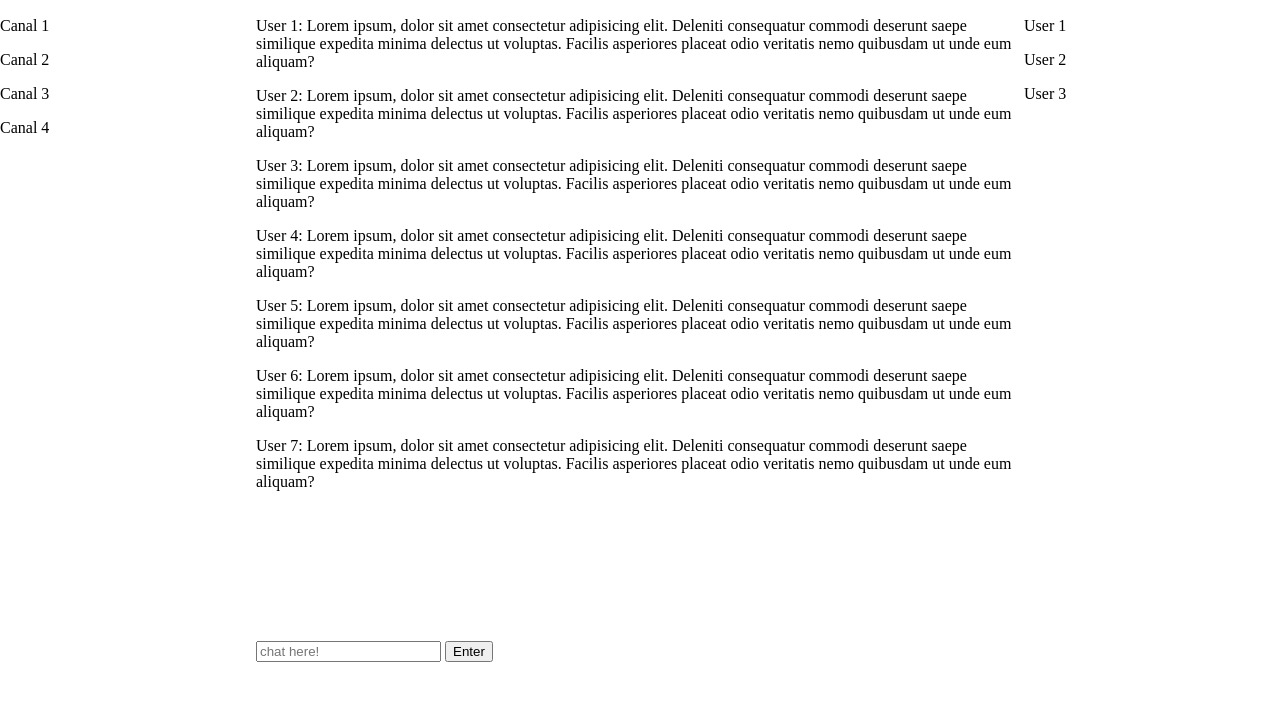
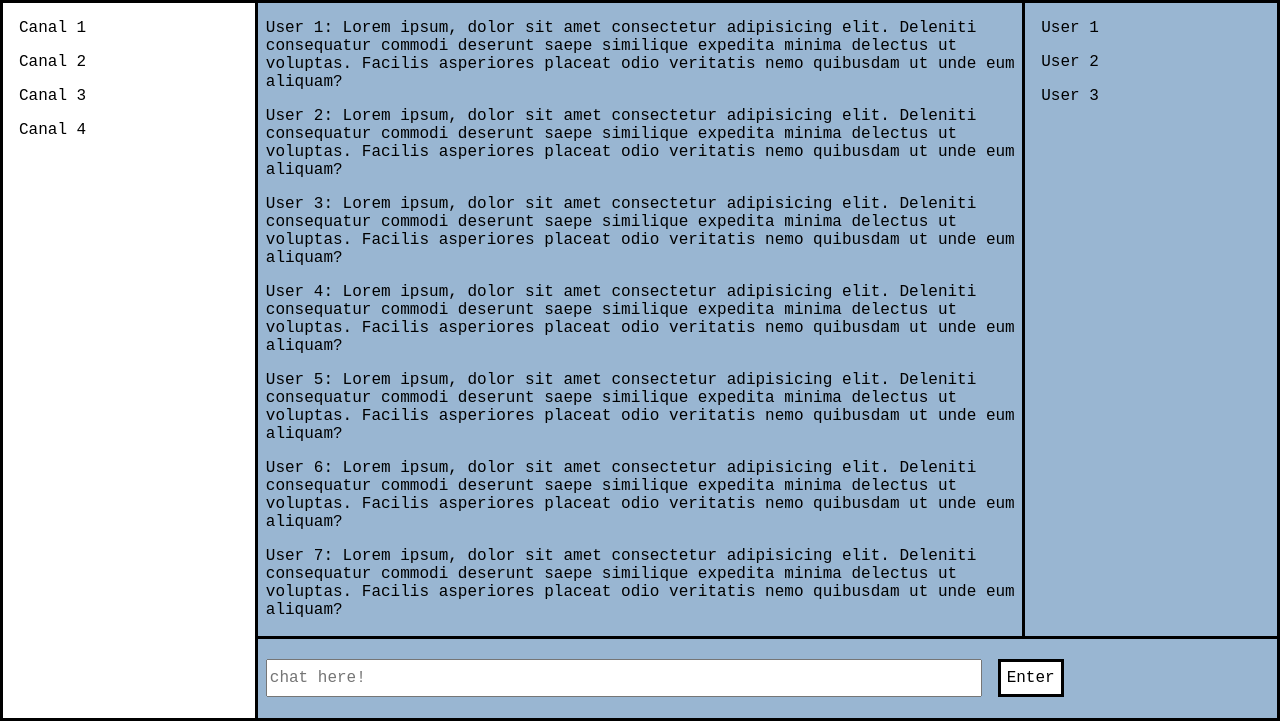
Before and after one commit to yummta/js-irc-clon, a website: page public/main.html in a window 1280 px wide. Shown: the part 79-800 px from the top of the page. Drawn offline with Linux system fonts and the light colour scheme.

Commit message:
add style

```diff
--- a/public/assets/css/styles_main.css
+++ b/public/assets/css/styles_main.css
@@ -1,17 +1,83 @@
 body {
   margin: 0;
-  width: 100vw;
-  height: 100vh;
+  width: calc(100vw - 6px);
+  height: calc(100vh - 6px);
   display: grid;
   grid-template: 10% 80% 10% / 20% 60% 20%;
+  font-family: "Anonymous Pro", monospace;
+  background-color: #99b6d2;
+  border: 3px solid black;
 }
 
 .header {
   grid-column: 1 / span end;
+  text-align: center;
+  border-bottom: 3px solid black;
+}
+
+.header h1 {
+  font-size: 2em;
+  margin: 0;
 }
 .channellist {
   grid-row: 2 / span end;
+  background-color: #ffffff;
+  border-right: 3px solid black;
+  padding-left: 1rem;
 }
+
+.messageslist {
+  padding-left: 0.5em;
+  border-right: 0.5em;
+  display: flex;
+  border-bottom: 3px solid black;
+}
+.messages {
+  position: relative;
+  overflow-x: hidden;
+}
+.userslist {
+  border-left: 3px solid black;
+  border-bottom: 3px solid black;
+  padding-left: 1rem;
+}
+
 .footer {
   grid-column: 2 / span end;
+  align-self: center;
 }
+
+.forminput {
+  padding-left: 0.5em;
+  display: flex;
+}
+.keyboardinput {
+  width: 70%;
+  height: 2em;
+  font-size: 1em;
+  text-align: left;
+  font: inherit;
+}
+
+.btn {
+  cursor: pointer;
+  font-size: 1em;
+  font-family: inherit;
+  background: white;
+  cursor: pointer;
+  border: 3px solid black;
+  margin-right: 1rem;
+  margin-left: 1rem;
+  box-shadow: 0 0 0 black;
+  transition: all 0.2s;
+}
+
+.btn:hover {
+  box-shadow: 0.4rem 0.4rem 0 black;
+  transform: translate(-0.4rem, -0.4rem);
+}
+
+.btn:active {
+  box-shadow: 0 0 0 black;
+  transform: translate(0, 0);
+}
```
